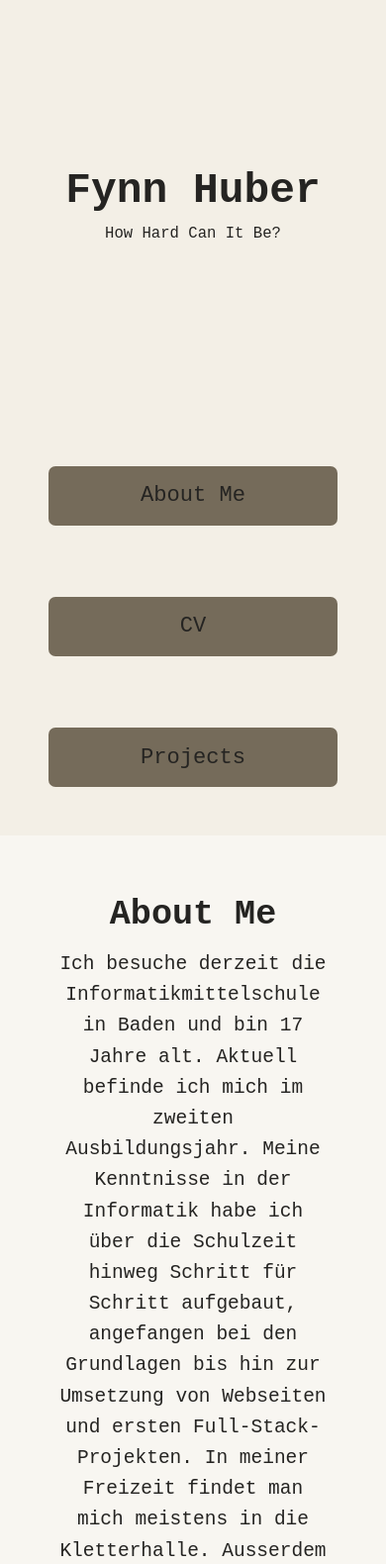
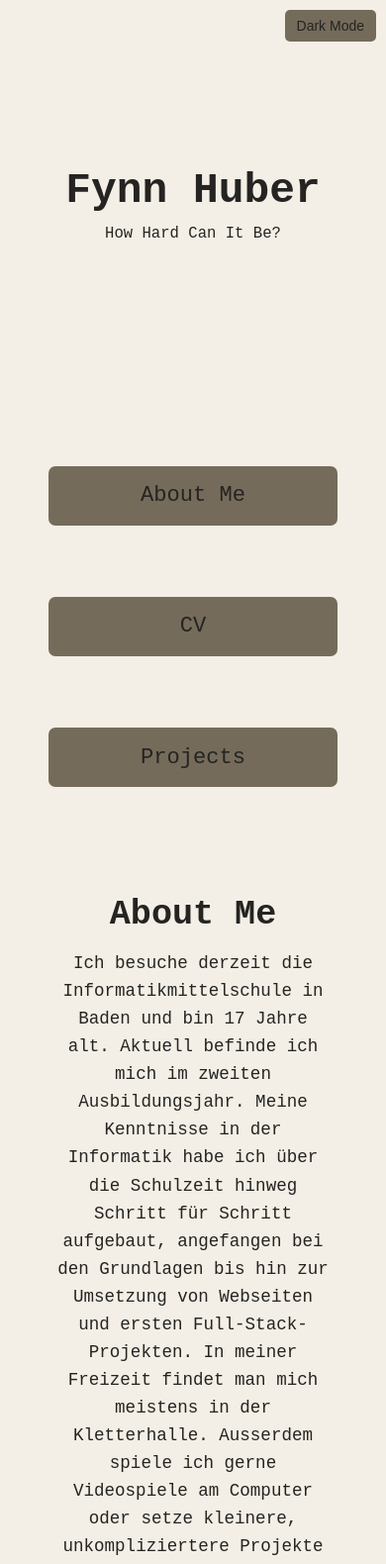
Before and after one commit to Fynn8962/Fynn8962.github.io, a plain HTML site: page index.html in a window 390 px wide. Shown: the top 1580 px of the page at 99% size. Drawn offline with Linux system fonts and the light colour scheme.

Commit message:
Add files via upload

```diff
--- a/index.html
+++ b/index.html
@@ -16,6 +16,8 @@
         </div>
     </header>
 
+    <button id="darkModeButton" onclick="toggleDarkMode()">Dark Mode</button>
+
     <nav class="topics" id="fade-in">
         <a href="#Topic1" class="topic" id="Topic1Link">About Me</a>
         <a href="#Topic2" class="topic" id="Topic2Link">CV</a>
@@ -29,7 +31,7 @@
             Ich besuche derzeit die Informatikmittelschule in Baden und bin 17 Jahre alt.
             Aktuell befinde ich mich im zweiten Ausbildungsjahr. Meine Kenntnisse in der Informatik habe ich über die Schulzeit hinweg Schritt für Schritt aufgebaut,
             angefangen bei den Grundlagen bis hin zur Umsetzung von Webseiten und ersten Full-Stack-Projekten.
-            In meiner Freizeit findet man mich meistens in die Kletterhalle.
+            In meiner Freizeit findet man mich meistens in der Kletterhalle.
             Ausserdem spiele ich gerne Videospiele am Computer oder setze kleinere,
             unkompliziertere Projekte um welche mich interessieren.
         </p>
--- a/script.js
+++ b/script.js
@@ -57,3 +57,14 @@ window.onload = function() {
     document.body.scrollTop = 0;
     document.documentElement.scrollTop = 0;
   }
+
+function toggleDarkMode() {
+    document.body.classList.toggle('dark-mode');
+
+    const button = document.getElementById('darkModeButton');
+    if (document.body.classList.contains('dark-mode')) {
+      button.textContent = 'Light Mode';
+    } else {
+      button.textContent = 'Dark Mode';
+    }
+  }
--- a/style.css
+++ b/style.css
@@ -2,15 +2,30 @@
     margin: 0px;
     padding: 0px;
     box-sizing: border-box;
+
+  }
+
+  :root {
     --background-color: #F3EFE6; /*main color: #D3C1A2*/
     --color: #252422;
     --box-color: #F8F6F1;
     --accent-color: #756B5A;
     --accent-color-hover: rgba(117, 107, 90, 0.749);
     --accent-color-gray-hover: #C9C9C9;
-    --accent-color-gray: rgba(201, 201, 201, 0.260)
+    --accent-color-gray: rgba(201, 201, 201, 0.260);
+    --image-background: #F3EFE6;
+  }
 
 
+  body.dark-mode {
+    --background-color: #1E1C1A;
+    --color: #EDE6DA;
+    --box-color: #2C2A28;
+    --accent-color: #A38D6D;
+    --accent-color-hover: rgba(163, 141, 109, 0.75);
+    --accent-color-gray-hover: #5A5754;
+    --accent-color-gray: rgba(90, 87, 84, 0.26);
+    --image-background: #F3EFE6;
   }
 
   html {
@@ -85,10 +100,29 @@
   font-size: 150%;
   justify-content: center;
   padding: 20px;
-  background-color: #F8F6F1;
+  background-color: var(--background-color);
   min-height: 100vh;
 
 }
+
+#darkModeButton {
+  position: absolute;
+  top: 20px;
+  right: 20px;
+  padding: 10px 20px;
+  font-size: 18px;
+  background-color: var(--accent-color);
+  color: var(--color);
+  border: none;
+  border-radius: 5px;
+  cursor: pointer;
+  transition: background-color 0.3s ease;
+}
+
+#darkModeButton:hover {
+    background-color: var(--accent-color-hover);
+}
+
 
 #buttonTop {
   display: none;
@@ -146,13 +180,14 @@
   justify-content: center;
   gap: 20px;
   padding-bottom: 6vh;
+
 }
 
 .social-link img {
   width: 32px;
   height: 32px;
   transition: transform 0.2s ease;
-
+  background-color: var(--image-background);
 }
 
 
@@ -217,7 +252,7 @@
 }
 
 .project-card {
-  background-color: white;
+  background-color: var(--box-color);
   border-radius: 10px;
   box-shadow: 0 2px 8px rgba(0,0,0,0.1);
   overflow: hidden;
@@ -249,7 +284,7 @@
   display: flex;
   justify-content: space-around;
   padding: 10px;
-  background-color: white;
+  background-color: var(--box-color);
 }
 
 .project-button {
@@ -289,6 +324,15 @@
     font-size: 170%;
   }
 
+  #darkModeButton {
+  top: 10px;
+  right: 10px;
+  font-size: 14px;
+  padding: 8px 12px;
+  z-index: 1000;
+}
+
+
   .about-me {
     max-width: 90%;
     margin: 40px auto;
@@ -298,6 +342,11 @@
   .about-me h1 {
     font-size: 180%;
   }
+
+  .about-me p {
+  font-size: 0.9em;
+
+}
 
   #Topic2 h1 {
    font-size: 180%;
```
